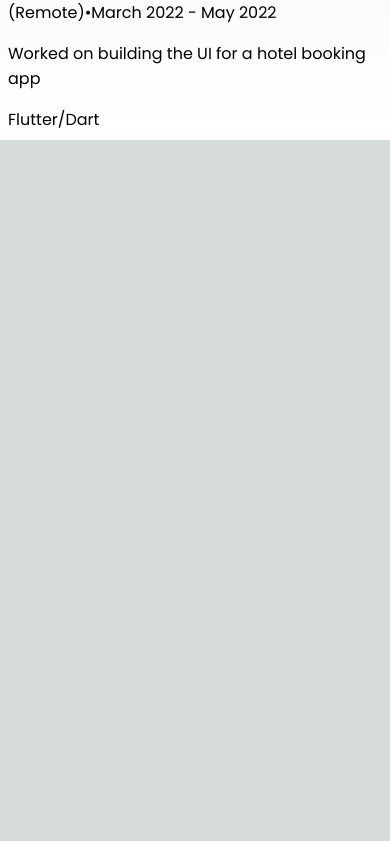
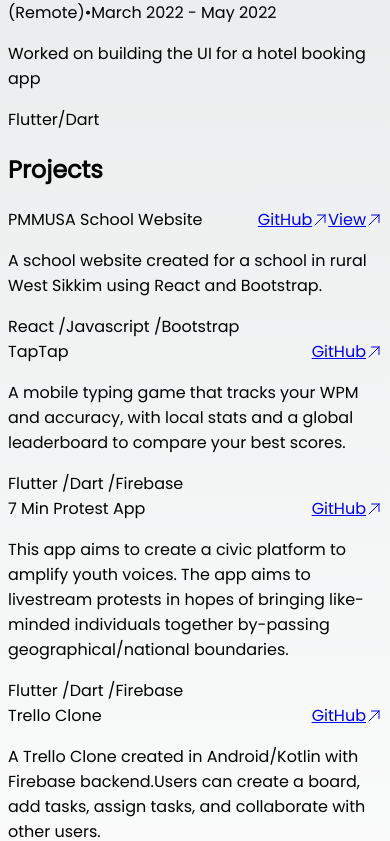
Before and after one commit to original-subbaman/portfolio-website, a Next.js app: page / in a window 390 px wide. Shown: the part 1143-1984 px from the top of the page. Before the commit the page ends 1283 px from the top, so only its background shows below. Built offline with nearby package versions, Linux system fonts and the light colour scheme.

Commit message:
feat(ProjectSection): update ui for project section

```diff
--- a/app/page.tsx
+++ b/app/page.tsx
@@ -1,3 +1,4 @@
+import { ProjectSection } from "@/components/ProjectSection";
 import { SkillSection } from "@/components/SkillSection";
 import { WelcomeSection } from "@/components/WelcomeSection";
 import { WorkExperience } from "@/components/WorkExperince";
@@ -10,6 +11,7 @@
         <WelcomeSection />
         <SkillSection />
         <WorkExperience />
+        <ProjectSection />
       </div>
     </main>
   );
--- a/components/ProjectItem.tsx
+++ b/components/ProjectItem.tsx
@@ -1,81 +1,79 @@
-import Image from "next/image";
-import { useRouter } from "next/navigation";
-import Link from "next/link";
 import Project from "../models/Project";
-import { title } from "process";
-import { arrayBuffer } from "stream/consumers";
+import { BlurDiv } from "./common/BlurDiv";
 interface ProjectItemProps {
-  path: string;
   project: Project;
 }
 
-export const ProjectItem = ({ path, project }: ProjectItemProps) => {
-  const router = useRouter();
-
+export const ProjectItem = ({ project }: ProjectItemProps) => {
   return (
-    <Link
-      href={{
-        pathname: "/project",
-        query: {
-          title: project.title,
-          type: project.type,
-          githubLink: project.githubLink,
-          apkLink: project.apkLink,
-          siteLink: project.siteLink,
-          description: project.description,
-          imgLink: project.imgLink,
-          techUsed: project.techUsed.toString(),
-        },
-      }}
+    <BlurDiv className="bg-white rounded-lg py-4 mb-4 max-w-2xl w-full transition-transform duration-300 hover:translate-x-4 ">
+      <div className="flex justify-between items-center mb-1">
+        <span className="font-semibold text-base text-gray-800">
+          {project.title}
+        </span>
+        <div className="flex gap-4">
+          {project.githubLink && (
+            <a
+              href={project.githubLink}
+              target="_blank"
+              rel="noopener noreferrer"
+              className="text-xs text-gray-500 flex items-center gap-1 hover:text-black"
             >
-      <div
-        className="relative
-        flex
-        cursor-pointer
-        p-4 gap-4
-        rounded-lg
-        hover:bg-white/30
-        hover:rounded-md
-        hover:backdrop-filter
-        hover:bg-opacity-10
-        hover:border
-        hover:shadow-xl
-        hover:border-white/40
-        hover:text-[#533483]
-        hover:font-bold"
-      >
-        <div>
-          <Image
-            src={project.imgLink}
-            width={100}
-            height={100}
-            alt="project home"
-            className="rounded-lg"
-          />
-        </div>
-        <div className="flex flex-col">
-          <div className="flex">
-            <h1 className="text-xl mr-2">{project.title}</h1>
+              GitHub
               <svg
                 xmlns="http://www.w3.org/2000/svg"
+                width="16"
+                height="16"
                 fill="none"
                 viewBox="0 0 24 24"
-              strokeWidth="1.5"
                 stroke="currentColor"
-              className="w-4 h-4"
               >
                 <path
                   strokeLinecap="round"
                   strokeLinejoin="round"
+                  strokeWidth={1.5}
                   d="M4.5 19.5l15-15m0 0H8.25m11.25 0v11.25"
                 />
               </svg>
-          </div>
-          <p className="text-white font-normal md:truncate w-[200px] sm:w-[800px] overflow-hidden">
-            {project.description}
-          </p>
+            </a>
+          )}
+          {project.siteLink && (
+            <a
+              href={project.siteLink}
+              target="_blank"
+              rel="noopener noreferrer"
+              className="text-xs text-gray-500 flex items-center gap-1 hover:text-black"
+            >
+              View
+              <svg
+                xmlns="http://www.w3.org/2000/svg"
+                width="16"
+                height="16"
+                fill="none"
+                viewBox="0 0 24 24"
+                stroke="currentColor"
+              >
+                <path
+                  strokeLinecap="round"
+                  strokeLinejoin="round"
+                  strokeWidth={1.5}
+                  d="M4.5 19.5l15-15m0 0H8.25m11.25 0v11.25"
+                />
+              </svg>
+            </a>
+          )}
         </div>
       </div>
-    </Link>
+      <p className="text-gray-600 text-sm mb-2">{project.description}</p>
+      <div className="flex flex-wrap gap-2 text-xs text-gray-400 mt-2">
+        {project.techUsed &&
+          project.techUsed.map((tech: string, index: number) => (
+            <span key={index} className="">
+              {tech}
+              {index < project.techUsed.length - 1 ? " / " : ""}
+            </span>
+          ))}
+      </div>
+    </BlurDiv>
   );
 };
--- a/components/ProjectSection.tsx
+++ b/components/ProjectSection.tsx
@@ -1,83 +1,18 @@
 "use client";
 
-import { useState } from "react";
+import { projectList } from "@/constants/project_list";
+import Project from "@/models/Project";
+import { SectionWrapper } from "./common/SectionWrapper";
 import { ProjectItem } from "./ProjectItem";
-import { projectList } from "@/constants/project_list";
-import { ProjectType } from "@/constants/project_type";
-import Project from "@/models/Project";
+
 export const ProjectSection = () => {
-  const [projectType, setProject] = useState(ProjectType.Android);
-  /**
-   * Depending on the 'projectType' state, the currentProjectList
-   * will contain only the projects of type 'projectType' from the
-   * total list of projects in the constants/project_list.ts file
-   */
-  const currentProjectList = projectList.filter(
-    (project) => project.type === projectType
-  );
-
   return (
-    <section
-      className="flex flex-col md:flex-row items-center justify-center h-screen px-16 gap-8 snap-center"
-      id="projects"
-    >
-      <h1 className="text-4xl font-semibold md:hidden text-center">Projects</h1>
-      <div
-        className="flex flex-row md:flex-col items-center justify-center gap-16 mt-2 p-2
-      max-w-xs px-8 bg-[#E94560] rounded-lg drop-shadow-solid border border-black border-t-2 border-l-2 border-r-8 border-b-8"
-      >
-        <button
-          className={`hover:border-b-2 hover:text-white md:mt-4 ${
-            projectType === ProjectType.Android
-              ? "border-b-2 text-white"
-              : "text-slate-900"
-          }`}
-          onClick={() => setProject(ProjectType.Android)}
-        >
-          Android
-        </button>
-        <button
-          className={`hover:border-b-2 hover:text-white ${
-            projectType === ProjectType.Flutter
-              ? "border-b-2 text-white"
-              : "text-slate-900"
-          }`}
-          onClick={() => setProject(ProjectType.Flutter)}
-        >
-          Flutter
-        </button>
-        <button
-          className="text-slate-900 hover:border-b-2 hover:text-white md:mb-4"
-          onClick={() => setProject(ProjectType.Web)}
-        >
-          Web
-        </button>
+    <SectionWrapper title="Projects">
+      <div>
+        {projectList.map((project: Project, index: number) => (
+          <ProjectItem key={index} project={project} />
+        ))}
       </div>
-      <div className="relative w-[100%] md:w-[80%] h-[60%] mt-2 md:my-4 p  ">
-        <h1 className="text-4xl mb-4 font-semibold hidden md:block text-center">
-          Projects
-        </h1>
-        <div
-          className="relative h-full w-full rounded-lg bg-[#2C74B3]
-        overflow-auto
-        hover:overflow-scrool
-        overflow-x-hidden
-        drop-shadow-solid border border-zinc-950 border-t-2 border-l-2 border-r-8 border-b-8"
-        >
-          {currentProjectList.map((project: Project, index: number) => (
-            <ProjectItem
-              key={index}
-              project={project}
-              path={
-                projectType === ProjectType.Android ||
-                projectType === ProjectType.Flutter
-                  ? "/mobile"
-                  : "/web"
-              }
-            />
-          ))}
-        </div>
-      </div>
-    </section>
+    </SectionWrapper>
   );
 };
--- a/constants/project_list.ts
+++ b/constants/project_list.ts
@@ -4,6 +4,36 @@
 import { TechType } from "./tech_type";
 
 export const projectList = [
+  new Project(
+    ProjectType.Web,
+    "PMMUSA School Website",
+    "https://github.com/original-subbaman/Tidings",
+    "",
+    "https://pmmusa.in",
+    "A school website created for a school in rural West Sikkim using React and Bootstrap.",
+    "/pmmusa_website.png",
+    [TechType.react, "Javascript", TechType.bootstrap]
+  ),
+  new Project(
+    ProjectType.Flutter,
+    "TapTap",
+    "https://github.com/original-subbaman/typing_game",
+    "https://drive.google.com/file/d/1JO-lAoAvYWod_7Gi8uLdVEro0uA0fbyy/view?usp=share_link",
+    "",
+    "A mobile typing game that tracks your WPM and accuracy, with local stats and a global leaderboard to compare your best scores.",
+    "/taptap_home.jpg",
+    ["Flutter", "Dart", "Firebase"]
+  ),
+  new Project(
+    ProjectType.Flutter,
+    "7 Min Protest App",
+    "https://github.com/original-subbaman/7_min_protest_app",
+    "https://drive.google.com/file/d/1TT7xiM2OxWRlhwv5vI_HXEcov7Aen1P8/view?usp=share_link",
+    "",
+    "This app aims to create a civic platform to amplify youth voices. The app aims to livestream protests in hopes of bringing like-minded individuals together by-passing geographical/national boundaries.",
+    "/protest_home.jpg",
+    ["Flutter", "Dart", "Firebase"]
+  ),
   new Project(
     ProjectType.Android,
     "Trello Clone",
@@ -31,44 +61,4 @@
 
     ["Android", "Kotlin"]
   ),
-  new Project(
-    ProjectType.Web,
-    "PMMUSA School Website",
-    "https://github.com/original-subbaman/Tidings",
-    "",
-    "https://pmmusa.in",
-    "A school website created for a school in rural West Sikkim using React and Bootstrap.",
-    "/pmmusa_website.png",
-    [TechType.react, "Javascript", TechType.bootstrap]
-  ),
-  new Project(
-    ProjectType.Web,
-    "Board.",
-    "https://github.com/original-subbaman/board.",
-    "",
-    "https://boardsubba.netlify.app/dashboard",
-    "A dashboard website created with React, Typescript and TailwindCSS. Click on the login button to see the home page. ",
-    "/board_website.png",
-    [TechType.react, TechType.typescript, TechType.tailwind]
-  ),
-  new Project(
-    ProjectType.Flutter,
-    "TapTap",
-    "https://github.com/original-subbaman/typing_game",
-    "https://drive.google.com/file/d/1JO-lAoAvYWod_7Gi8uLdVEro0uA0fbyy/view?usp=share_link",
-    "",
-    "A school website created for a school in rural West SikkimA typing game where you can check how fast you can type on your phone. Your WPM and Accuracy will be recorded locally. Your best WPM and Accuracy score will be uploaded to a online leaderboard. You can check your rank and how you compare to other people on this leaderboard.",
-    "/taptap_home.jpg",
-    ["Flutter", "Dart", "Firebase"]
-  ),
-  new Project(
-    ProjectType.Flutter,
-    "7 Min Protest App",
-    "https://github.com/original-subbaman/7_min_protest_app",
-    "https://drive.google.com/file/d/1TT7xiM2OxWRlhwv5vI_HXEcov7Aen1P8/view?usp=share_link",
-    "",
-    "This app aims to create a civic platform to amplify youth voices. The app aims to livestream protests in hopes of bringing like-minded individuals together by-passing geographical/national boundaries.",
-    "/protest_home.jpg",
-    ["Flutter", "Dart", "Firebase"]
-  ),
 ];
```
Lines whose indentation alone changed are shown as unchanged.
